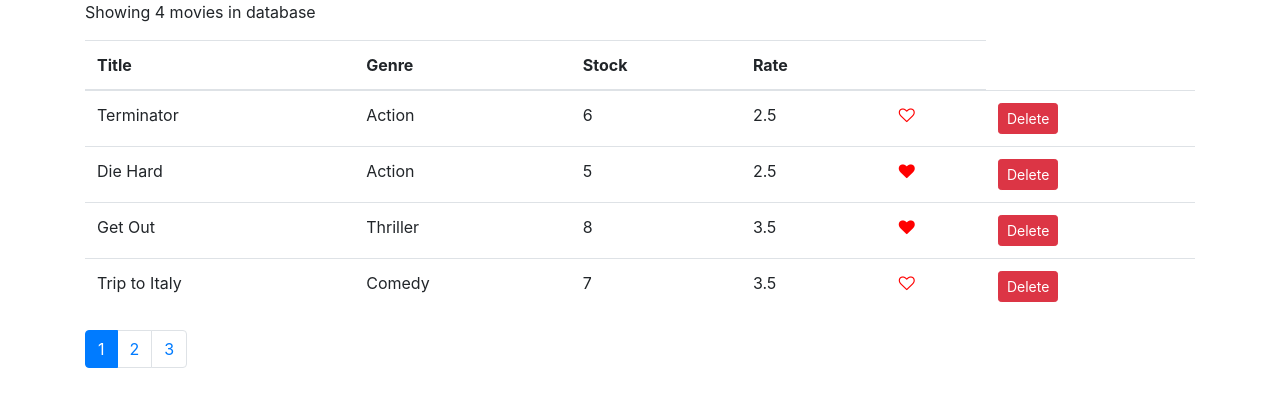
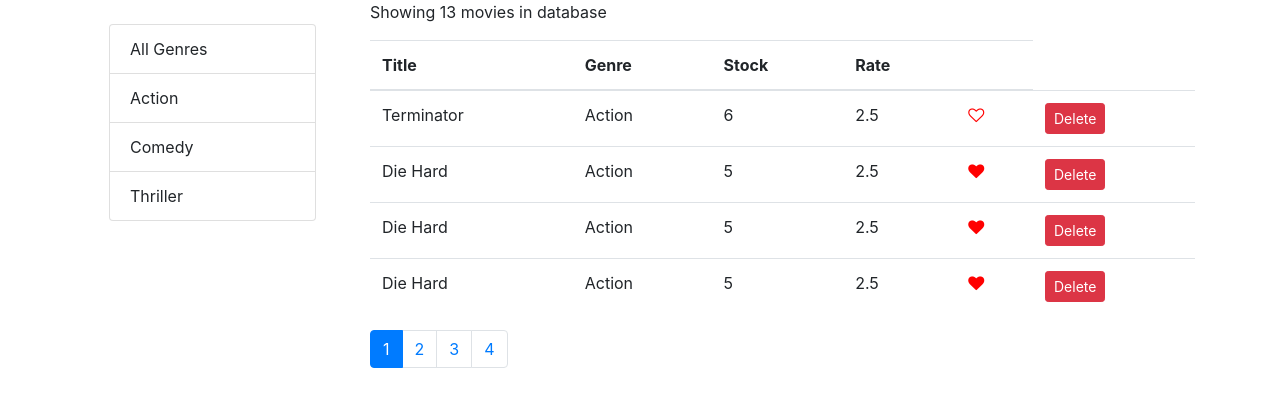
Before and after one commit to shivakanyal/movie-rental-webApp, a React (Create React App) app: page / in a window 1280 px wide. Shown: the top 406 px of the page. Built offline with nearby package versions, Linux system fonts and the light colour scheme.

Commit message:
Filtering functionality is added

```diff
--- /dev/null
+++ b/src/components/common/listGroup.jsx
@@ -0,0 +1,21 @@
+const ListGroup = (props) => {
+  return (
+    <ul className="list-group m-4">
+      {props.genres.map((genre) => (
+        <li
+          style={{ cursor: "pointer" }}
+          key={genre._id}
+          className={
+            (genre === props.selectedItem ? "active " : "") +
+            "list-group-item p-20"
+          }
+          onClick={() => props.onFiltering(genre)}
+        >
+          {genre.name}
+        </li>
+      ))}
+    </ul>
+  );
+};
+
+export default ListGroup;
--- a/src/components/movies.jsx
+++ b/src/components/movies.jsx
@@ -1,14 +1,32 @@
 import React, { Component } from "react";
 import { getMovies } from "../services/fakeMovieService";
+import { getGenres } from "../services/fakeGenreService";
 import Like from "./common/like";
 import Pagination from "./common/pagination";
 import { paginate } from "../utils/paginate";
-
+import ListGroup from "./common/listGroup";
 class Movies extends Component {
   state = {
-    movies: getMovies(),
+    movies: [],
+    genres: [],
     pageSize: 4,
     currentPage: 1,
+  };
+  componentDidMount() {
+    const genres = [{ name: "All Genres" }, ...getGenres()];
+    this.setState({ movies: getMovies(), genres });
+  }
+  handleFiltering = (genre) => {
+    // console.log(genre);
+    // const genres = getGenres();
+    // const index = genres.indexOf(genre);
+    // genres.forEach((genre) => {
+    //   genre.active = false;
+    // });
+    // genres[index].active = true;
+    // let movies = getMovies().filter((movie) => movie.genre.name === genre.name);
+    // this.setState({ movies, genres });
+    this.setState({ selectedGenre: genre, currentPage: 1 });
   };
   handleDelete(id) {
     let movies = this.state.movies.filter((movie) => movie._id !== id);
@@ -27,16 +45,35 @@
     this.setState({ currentPage: page });
   };
   render() {
-    const { currentPage, pageSize, movies: allMovies } = this.state;
+    const {
+      currentPage,
+      selectedGenre,
+      pageSize,
+      movies: allMovies,
+    } = this.state;
 
-    const movies = paginate(allMovies, currentPage, pageSize);
+    const filtered =
+      selectedGenre && selectedGenre._id
+        ? allMovies.filter((m) => m.genre._id === selectedGenre._id)
+        : allMovies;
+
+    const movies = paginate(filtered, currentPage, pageSize);
 
     if (movies.length === 0) {
       return <p>No movies in database</p>;
     }
     return (
-      <div>
-        <p>Showing {movies.length} movies in database</p>
+      <div className="row">
+        <div className="col-3">
+          <ListGroup
+            genres={this.state.genres}
+            selectedItem={this.state.selectedGenre}
+            onFiltering={this.handleFiltering}
+          />
+        </div>
+        <div className="col">
+          <p>Showing {filtered.length} movies in database</p>
+
           <table className="table">
             <thead>
               <tr>
@@ -76,11 +113,12 @@
             </tbody>
           </table>
           <Pagination
-          itemsCount={this.state.movies.length}
+            itemsCount={filtered.length}
             pageSize={this.state.pageSize}
             onPageChange={this.handlePageChange}
             currentPage={this.state.currentPage}
           />
+        </div>
       </div>
     );
   }
--- a/src/services/fakeGenreService.js
+++ b/src/services/fakeGenreService.js
@@ -1,9 +1,9 @@
 export const genres = [
   { _id: "5b21ca3eeb7f6fbccd471818", name: "Action" },
   { _id: "5b21ca3eeb7f6fbccd471814", name: "Comedy" },
-  { _id: "5b21ca3eeb7f6fbccd471820", name: "Thriller" }
+  { _id: "5b21ca3eeb7f6fbccd471820", name: "Thriller" },
 ];
 
 export function getGenres() {
-  return genres.filter(g => g);
+  return genres.filter((g) => g);
 }
--- a/src/services/fakeMovieService.js
+++ b/src/services/fakeMovieService.js
@@ -8,7 +8,7 @@
     numberInStock: 6,
     dailyRentalRate: 2.5,
     publishDate: "2018-01-03T19:04:28.809Z",
-    liked: false
+    liked: false,
   },
   {
     _id: "5b21ca3eeb7f6fbccd471816",
@@ -16,7 +16,39 @@
     genre: { _id: "5b21ca3eeb7f6fbccd471818", name: "Action" },
     numberInStock: 5,
     dailyRentalRate: 2.5,
-    liked: true
+    liked: true,
+  },
+  {
+    _id: "5b21ca3eeb7f6fbccd471816",
+    title: "Die Hard",
+    genre: { _id: "5b21ca3eeb7f6fbccd471818", name: "Action" },
+    numberInStock: 5,
+    dailyRentalRate: 2.5,
+    liked: true,
+  },
+  {
+    _id: "5b21ca3eeb7f6fbccd3471316",
+    title: "Die Hard",
+    genre: { _id: "5b21ca3eeb7f6fbccd471818", name: "Action" },
+    numberInStock: 5,
+    dailyRentalRate: 2.5,
+    liked: true,
+  },
+  {
+    _id: "5b21ca3eeb7f6fbccd472316",
+    title: "Die Hard",
+    genre: { _id: "5b21ca3eeb7f6fbccd471818", name: "Action" },
+    numberInStock: 5,
+    dailyRentalRate: 2.5,
+    liked: true,
+  },
+  {
+    _id: "5b21ca3eeb7f6fbccd473416",
+    title: "Die Hard",
+    genre: { _id: "5b21ca3eeb7f6fbccd471818", name: "Action" },
+    numberInStock: 5,
+    dailyRentalRate: 2.5,
+    liked: true,
   },
   {
     _id: "5b21ca3eeb7f6fbccd471817",
@@ -24,7 +56,7 @@
     genre: { _id: "5b21ca3eeb7f6fbccd471820", name: "Thriller" },
     numberInStock: 8,
     dailyRentalRate: 3.5,
-    liked: true
+    liked: true,
   },
   {
     _id: "5b21ca3eeb7f6fbccd471819",
@@ -32,7 +64,7 @@
     genre: { _id: "5b21ca3eeb7f6fbccd471814", name: "Comedy" },
     numberInStock: 7,
     dailyRentalRate: 3.5,
-    liked: false
+    liked: false,
   },
   {
     _id: "5b21ca3eeb7f6fbccd47181a",
@@ -40,7 +72,7 @@
     genre: { _id: "5b21ca3eeb7f6fbccd471814", name: "Comedy" },
     numberInStock: 7,
     dailyRentalRate: 3.5,
-    liked: true
+    liked: true,
   },
   {
     _id: "5b21ca3eeb7f6fbccd47181b",
@@ -48,7 +80,7 @@
     genre: { _id: "5b21ca3eeb7f6fbccd471814", name: "Comedy" },
     numberInStock: 7,
     dailyRentalRate: 3.5,
-    liked: false
+    liked: false,
   },
   {
     _id: "5b21ca3eeb7f6fbccd47181e",
@@ -56,7 +88,7 @@
     genre: { _id: "5b21ca3eeb7f6fbccd471820", name: "Thriller" },
     numberInStock: 7,
     dailyRentalRate: 4.5,
-    liked: false
+    liked: false,
   },
   {
     _id: "5b21ca3eeb7f6fbccd47181f",
@@ -64,7 +96,7 @@
     genre: { _id: "5b21ca3eeb7f6fbccd471820", name: "Thriller" },
     numberInStock: 4,
     dailyRentalRate: 3.5,
-    liked: true
+    liked: true,
   },
   {
     _id: "5b21ca3eeb7f6fbccd471821",
@@ -72,8 +104,8 @@
     genre: { _id: "5b21ca3eeb7f6fbccd471818", name: "Action" },
     numberInStock: 7,
     dailyRentalRate: 3.5,
-    liked: false
-  }
+    liked: false,
+  },
 ];
 
 export function getMovies() {
@@ -81,13 +113,13 @@
 }
 
 export function getMovie(id) {
-  return movies.find(m => m._id === id);
+  return movies.find((m) => m._id === id);
 }
 
 export function saveMovie(movie) {
-  let movieInDb = movies.find(m => m._id === movie._id) || {};
+  let movieInDb = movies.find((m) => m._id === movie._id) || {};
   movieInDb.title = movie.title;
-  movieInDb.genre = genresAPI.genres.find(g => g._id === movie.genreId);
+  movieInDb.genre = genresAPI.genres.find((g) => g._id === movie.genreId);
   movieInDb.numberInStock = movie.numberInStock;
   movieInDb.dailyRentalRate = movie.dailyRentalRate;
 
@@ -100,7 +132,7 @@
 }
 
 export function deleteMovie(id) {
-  let movieInDb = movies.find(m => m._id === id);
+  let movieInDb = movies.find((m) => m._id === id);
   movies.splice(movies.indexOf(movieInDb), 1);
   return movieInDb;
 }
```
Lines whose indentation alone changed are shown as unchanged.
